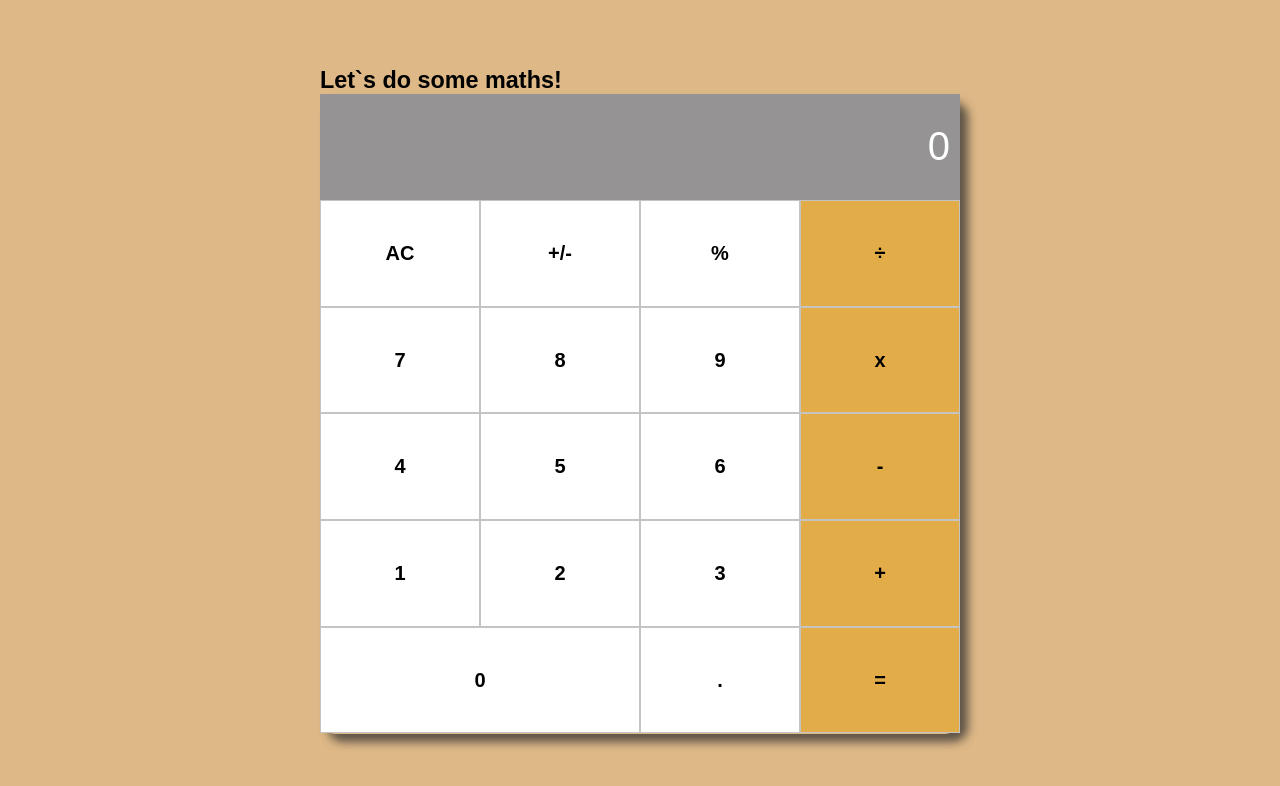
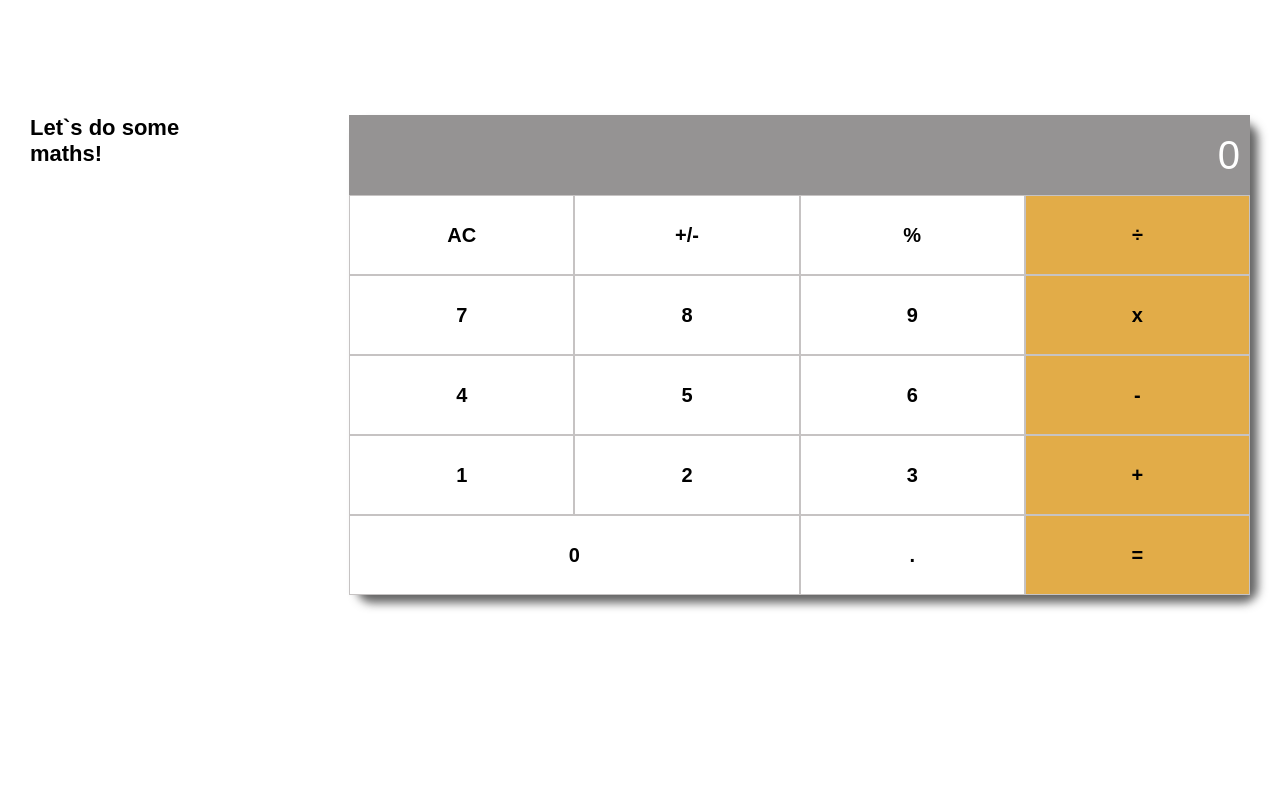
Before and after one commit to MohamedHNoor/math-magicians-app, a React (Create React App) app: page /calculator in a window 1280 px wide. Shown: the top 786 px of the page. Built offline with nearby package versions, Linux system fonts and the light colour scheme.

Commit message:
Add styles

```diff
--- a/src/index.css
+++ b/src/index.css
@@ -9,20 +9,78 @@ html {
 }
 
 body {
-  background-color: burlywood;
-  display: grid;
-  place-content: center;
   font-family: Arial, Helvetica, sans-serif;
   font-size: 2rem;
-  height: 100vh;
+}
+
+/* Navigation */
+.navbar {
+  display: flex;
+  justify-content: space-between;
+  align-items: center;
+  font-size: 2rem;
+  padding: 15px 30px;
+  box-shadow: 4px 4px 6px 0 rgb(50 50 50 / 10%);
+  -webkit-box-shadow: 4px 4px 6px 0 rgb(50 50 50 / 10%);
+  -moz-box-shadow: 4px 4px 6px 0 rgba(50, 50, 50, 0.1);
+}
+
+.nav-lists {
+  display: flex;
+  text-decoration: underline;
+  list-style-type: none;
+  gap: 1.2rem;
+}
+
+.nav-list:not(:last-child) {
+  height: 70%;
+  padding-right: 0.5rem;
+  border-right: 2px solid black;
+}
+
+.link {
+  color: blue;
+  text-decoration: none;
+}
+
+/* Home page */
+.home {
+  padding: 1.5rem 3rem;
+  margin-top: 3rem;
+}
+
+.home h3 {
+  margin-bottom: 3rem;
+  font-size: 3rem;
+}
+
+.home > p {
+  margin-top: 2rem;
+  font-size: 1.8rem;
+  line-height: 1.4;
+}
+
+/* Calculator page */
+
+.calculator {
+  display: flex;
+  justify-content: center;
+  gap: 10rem;
+  padding: 1.5rem 3rem;
+  margin-top: 10rem;
+}
+
+.calculator > h3 {
+  font-size: 2.2rem;
+  font-weight: bold;
 }
 
 .container {
   display: grid;
   grid-template-columns: repeat(4, 1fr);
   grid-template-rows: repeat(6, 1fr);
-  height: 80vh;
-  width: 50vw;
+  height: 60vh;
+  width: 73vw;
   border-radius: 1.5rem;
   box-shadow: 8px 8px 10px 0 rgba(50, 50, 50, 0.75);
   -webkit-box-shadow: 8px 8px 10px 0 rgba(50, 50, 50, 0.75);
@@ -53,8 +111,7 @@ body {
 }
 
 .btn:hover {
-  font-size: 4rem;
-  color: orange;
+  font-size: 2.3rem;
 }
 
 .btn-zero {
@@ -69,3 +126,16 @@ body {
 .orange:hover {
   color: #fff;
 }
+
+/* Quotes page */
+.quotes {
+  display: flex;
+  align-items: center;
+  justify-content: center;
+  max-width: 968px;
+  height: 50vh;
+  line-height: 3rem;
+  margin-top: 10rem;
+  margin-left: auto;
+  margin-right: auto;
+}
```
